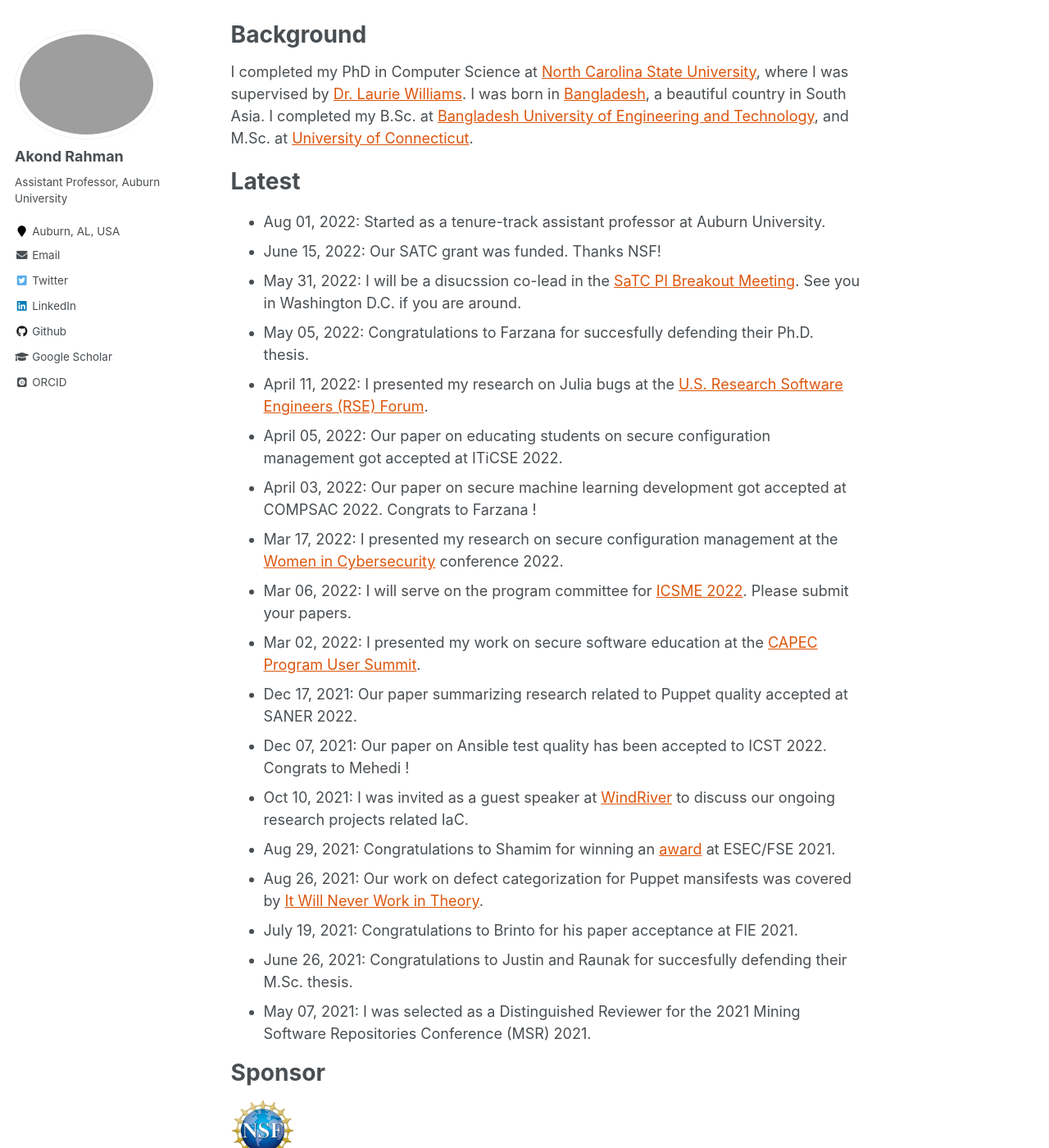
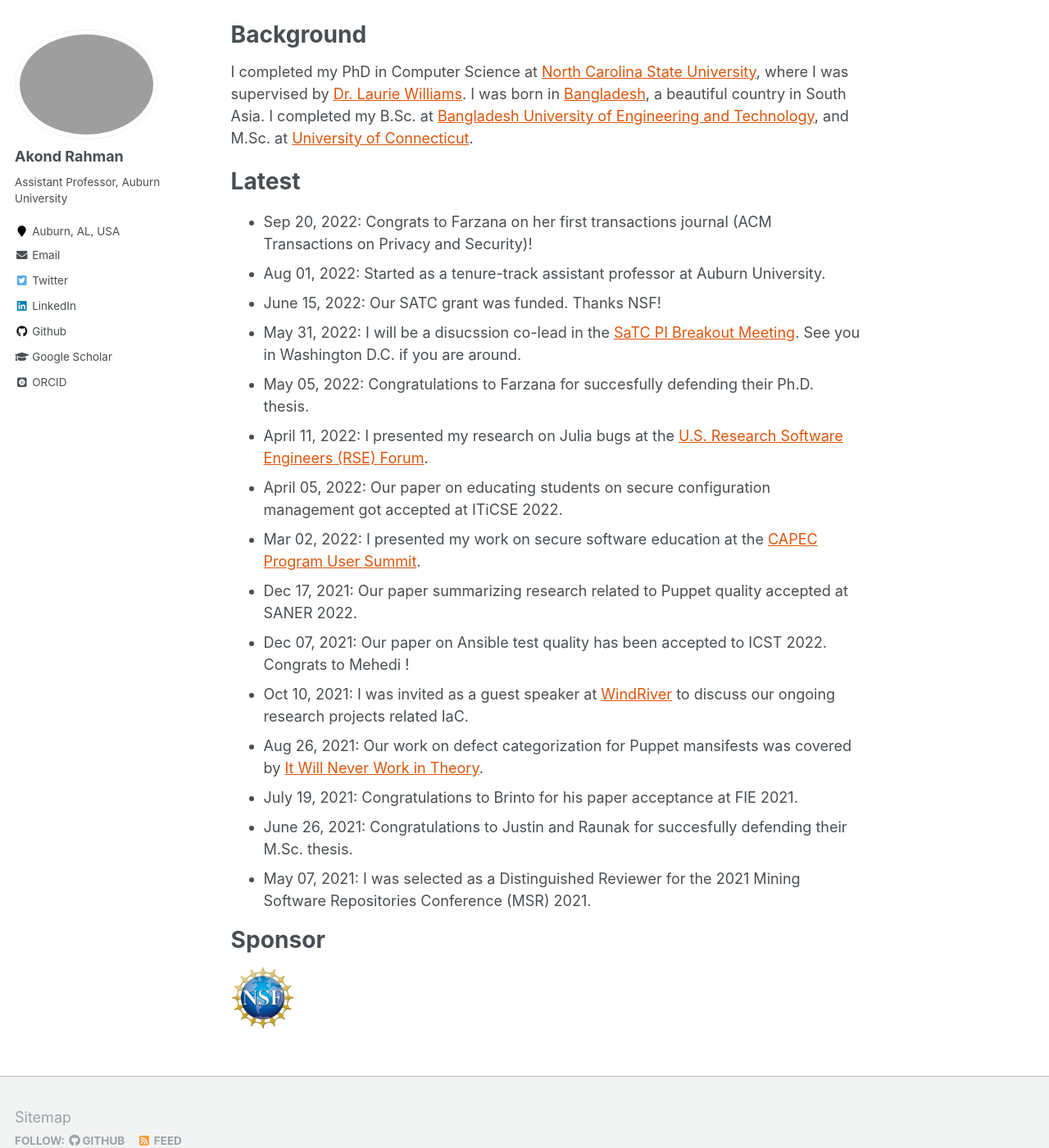
Before and after one commit to akondrahman/akondrahman.github.io, a Jekyll site: the page built from _pages/about.md, in a window 1280 px wide and 1400 px high, scrolled down 651 px. Shown: the whole window at 82% size. Built offline with Jekyll 4.4.1, drawn with Linux system fonts in a browser that asks for light colours; some web fonts are replaced.

Commit message:
tops update

```diff
--- a/_config.yml
+++ b/_config.yml
@@ -87,7 +87,7 @@ author:
   location         : "Auburn, AL, USA"
   employer         :
   pubmed           :
-  googlescholar    : "https://scholar.google.com/citations?user=6yZrePQAAAAJ"
+  googlescholar    : "https://scholar.google.com/citations?hl=en&user=q2sPEkcAAAAJ"
   email            : "akond@auburn.edu"
   researchgate     :
   uri              :
--- a/_pages/about.md
+++ b/_pages/about.md
@@ -31,20 +31,17 @@ I completed my PhD in Computer Science at [North Carolina State University](http
 
 Latest
 ======
+- Sep 20, 2022: Congrats to Farzana on her first transactions journal (ACM Transactions on Privacy and Security)!
 - Aug 01, 2022: Started as a tenure-track assistant professor at Auburn University.
 - June 15, 2022: Our SATC grant was funded. Thanks NSF!
 - May 31, 2022: I will be a disucssion co-lead in the [SaTC PI Breakout Meeting](https://cps-vo.org/group/satc-pimtg22/breakouts). See you in Washington D.C. if you are around.
 - May 05, 2022: Congratulations to Farzana for succesfully defending their Ph.D. thesis.
 - April 11, 2022: I presented my research on Julia bugs at the [U.S. Research Software Engineers (RSE) Forum](https://us-rse.org/events/2022/2022-04-community-call/).
 - April 05, 2022: Our paper on educating students on secure configuration management got accepted at ITiCSE 2022.
-- April 03, 2022: Our paper on secure machine learning development got accepted at COMPSAC 2022. Congrats to Farzana !
-- Mar 17, 2022: I presented my research on secure configuration management at the [Women in Cybersecurity](https://www.wicys.org/events/wicys-2022/conference-schedule/) conference 2022.
-- Mar 06, 2022: I will serve on the program committee for [ICSME 2022](https://cyprusconferences.org/icsme2022/call-for-research-track/). Please submit your papers.
 - Mar 02, 2022: I presented my work on secure software education at the [CAPEC Program User Summit](https://capec.mitre.org/news/index.html).
 - Dec 17, 2021: Our paper summarizing research related to Puppet quality accepted at SANER 2022.
 - Dec 07, 2021: Our paper on Ansible test quality has been accepted to ICST 2022. Congrats to Mehedi !
 - Oct 10, 2021: I was invited as a guest speaker at [WindRiver](https://www.windriver.com/) to discuss our ongoing research projects related IaC.
-- Aug 29, 2021: Congratulations to Shamim for winning an [award](https://twitter.com/Sharma__Tushar/status/1431224348426129416) at ESEC/FSE 2021.
 - Aug 26, 2021: Our work on defect categorization for Puppet mansifests was covered by [It Will Never Work in Theory](https://neverworkintheory.org/2021/08/26/defect-taxonomy-for-infrastructure-as-code.html).
 - July 19, 2021: Congratulations to Brinto for his paper acceptance at FIE 2021.
 - June 26, 2021: Congratulations to Justin and Raunak for succesfully defending their M.Sc. thesis.
```
Also changed, not shown: _publications/tops2022.md (added, +12 -0 lines), 1 other file.
